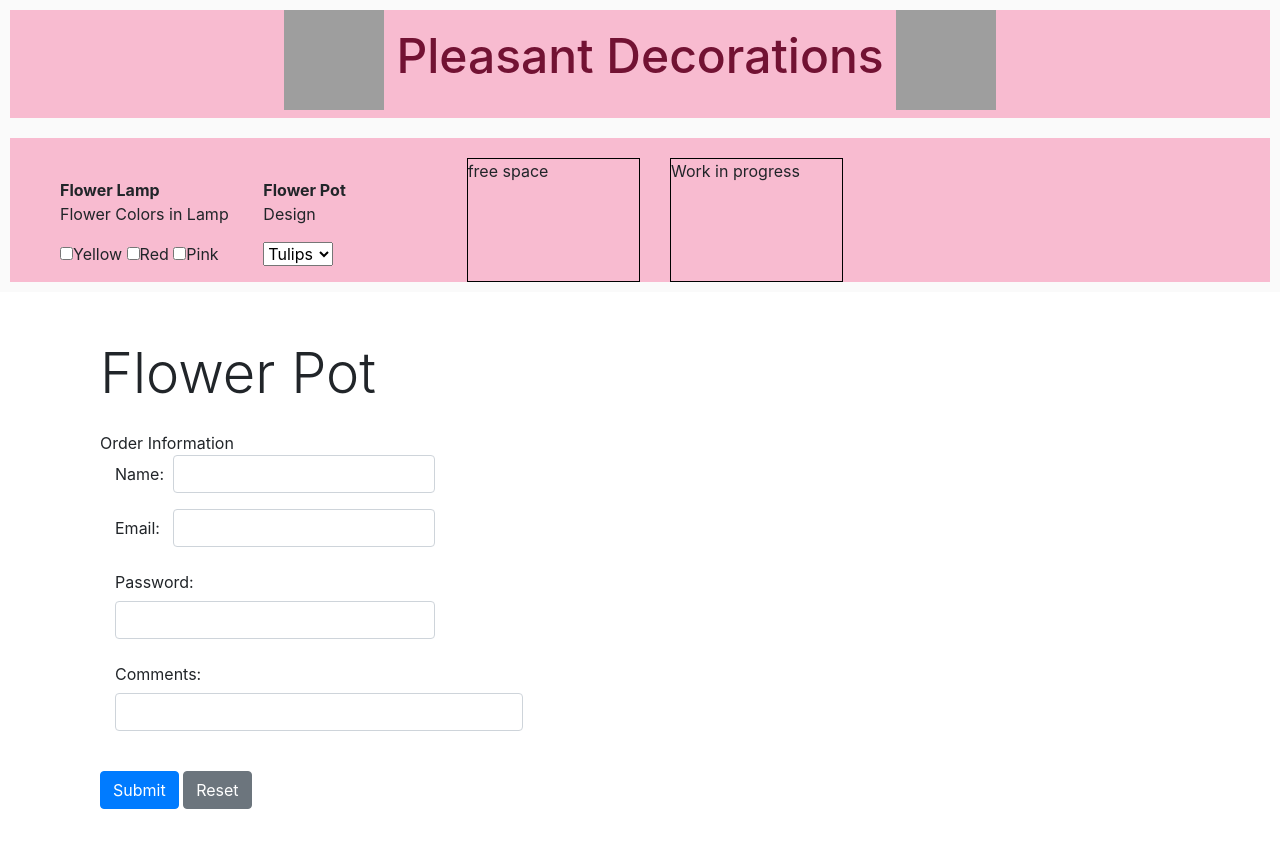
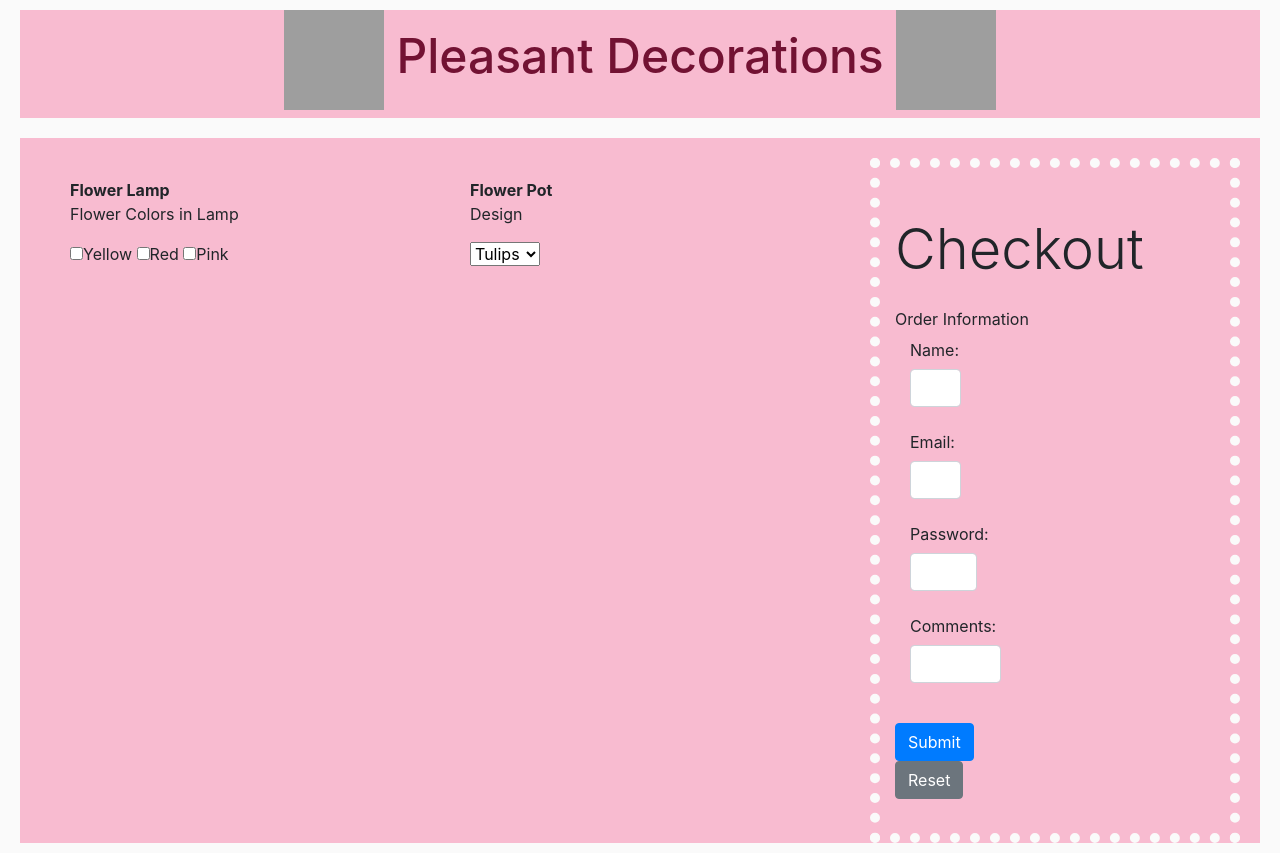
Before and after one commit to EliKowal/EliKowal.product.github.io, a plain HTML site: page index.html in a window 1280 px wide. Drawn offline with nearby package versions, Linux system fonts and the light colour scheme; grey boxes are pictures that could not be loaded; some icons are missing.

Commit message:
Update index.html

```diff
--- a/index.html
+++ b/index.html
@@ -15,16 +15,20 @@
             display: grid;
             background-color: rgba(248,187,208,100);
             border: 10px solid rgba(250,250,250,100);
+            border-left: 20px solid rgba(250,250,250,100);
+            border-right: 20px solid rgba(250,250,250,100);
         }
 
         .wrapper {
             display: grid;
-            grid-template-columns: repeat(6, 4fr);
+            grid-template-columns: repeat(3, 2fr);
             gap: 30px;
             padding-right: 20px;
             padding-left: 50px;
             padding-top: 20px;
             border: 10px solid rgba(250,250,250,100);
+            border-left: 20px solid rgba(250,250,250,100);
+            border-right: 20px solid rgba(250,250,250,100);
             background-color: rgba(248,187,208,100);
             grid-auto-rows: minmax(100px, auto);
                               }
@@ -42,14 +46,11 @@
 
         }
         .three{
-            border: 1px solid rgba(0,0,0,1);
+            border: 10px dotted rgba(250,250,250,100);
+            padding-bottom:10px;
 
         }
 
-        .head-border{
-            border: 1px solid rgba(0,0,0,1);
-
-        }
     </style>
 
     <meta charset="UTF-8">
@@ -90,17 +91,12 @@
         </select>
 
     </div>
-    <div class="head-border">free space</div>
-    <div class="three">Work in progress</div>
-</div>
-
-
-<div class="container">
+    <div class="three">
         <form method="post" action="#">
 
             <div class="row">
                 <div class="col-12 mt-4 mb-4">
-                <div class="col-12 mt-4 mb-4"><h1 class="display-4">Flower Pot</h1></div>
+                    <div class="col-12 mt-4 mb-4"><h1 class="display-4">Checkout</h1></div>
                     <div class="col-6">Order Information <i class="fa fa-trophy" aria-hidden="true"></i>
 
                         <div class="col-8">
@@ -153,7 +149,12 @@
             </div>
 
         </form>
+
     </div>
+
+</div>
+
+
 
 
 <script src="https://code.jquery.com/jquery-3.2.1.slim.min.js" integrity="sha384-KJ3o2DKtIkvYIK3UENzmM7KCkRr/rE9/Qpg6aAZGJwFDMVNA/GpGFF93hXpG5KkN" crossorigin="anonymous"></script>
```
Lines whose indentation alone changed are shown as unchanged.
